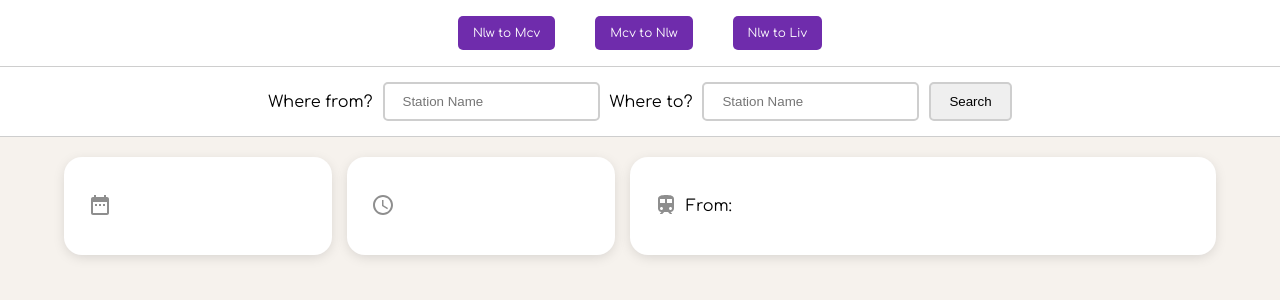
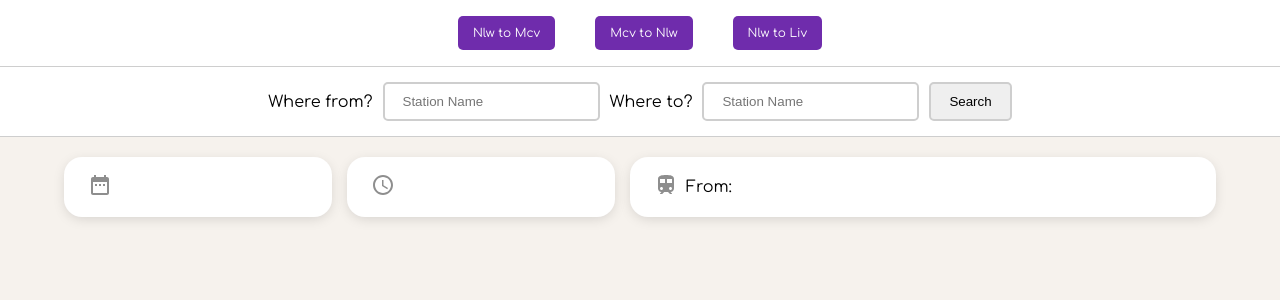
Before and after one commit to kieranphilipbrown/train-times-app, a React (Create React App) app: page / in a window 1280 px wide. Shown: the top 300 px of the page. Built offline with nearby package versions, Linux system fonts and the light colour scheme.

Commit message:
Styling adjustments.

```diff
--- a/src/components/TrainList.js
+++ b/src/components/TrainList.js
@@ -288,7 +288,7 @@ const CardTwo = styled.div`
 
 	@media ${device.tablet} {
 		margin-bottom: 0;
-		padding: 1.5rem;
+		padding: 0.3rem 1.5rem;
 	}
 `
 
```
